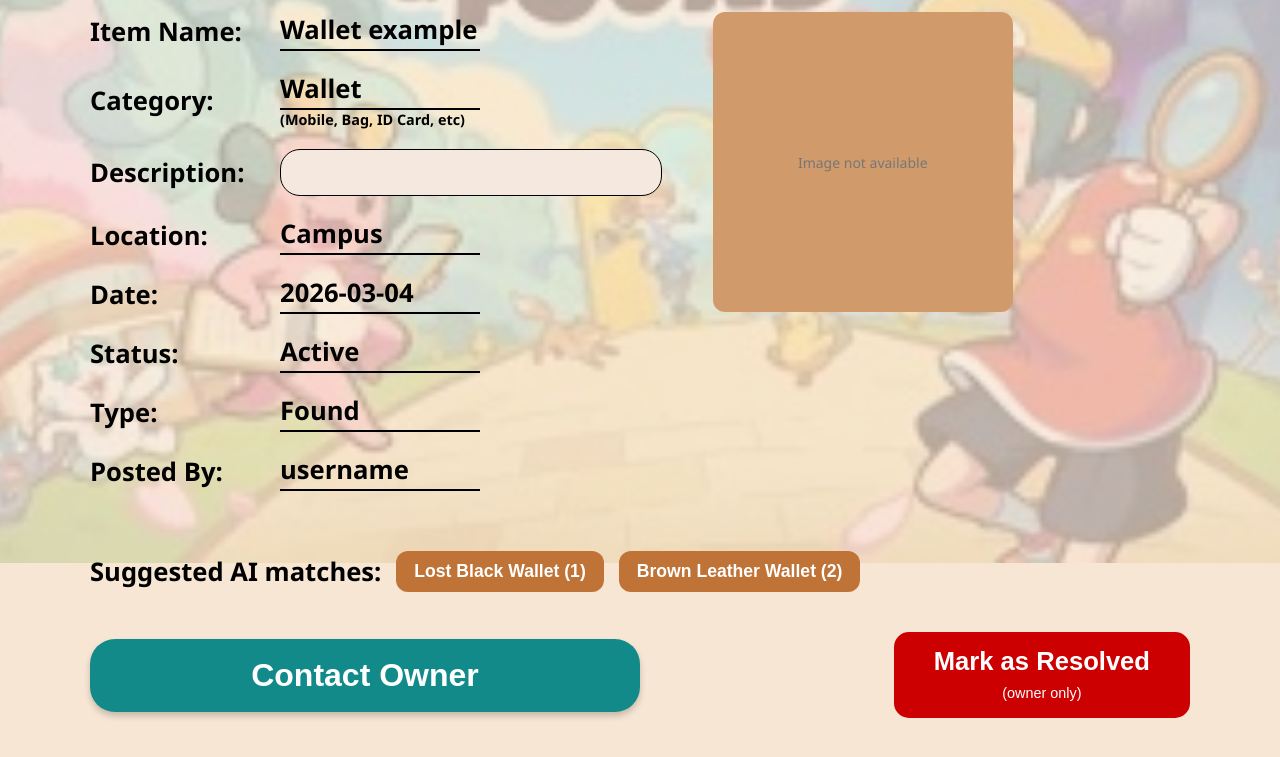
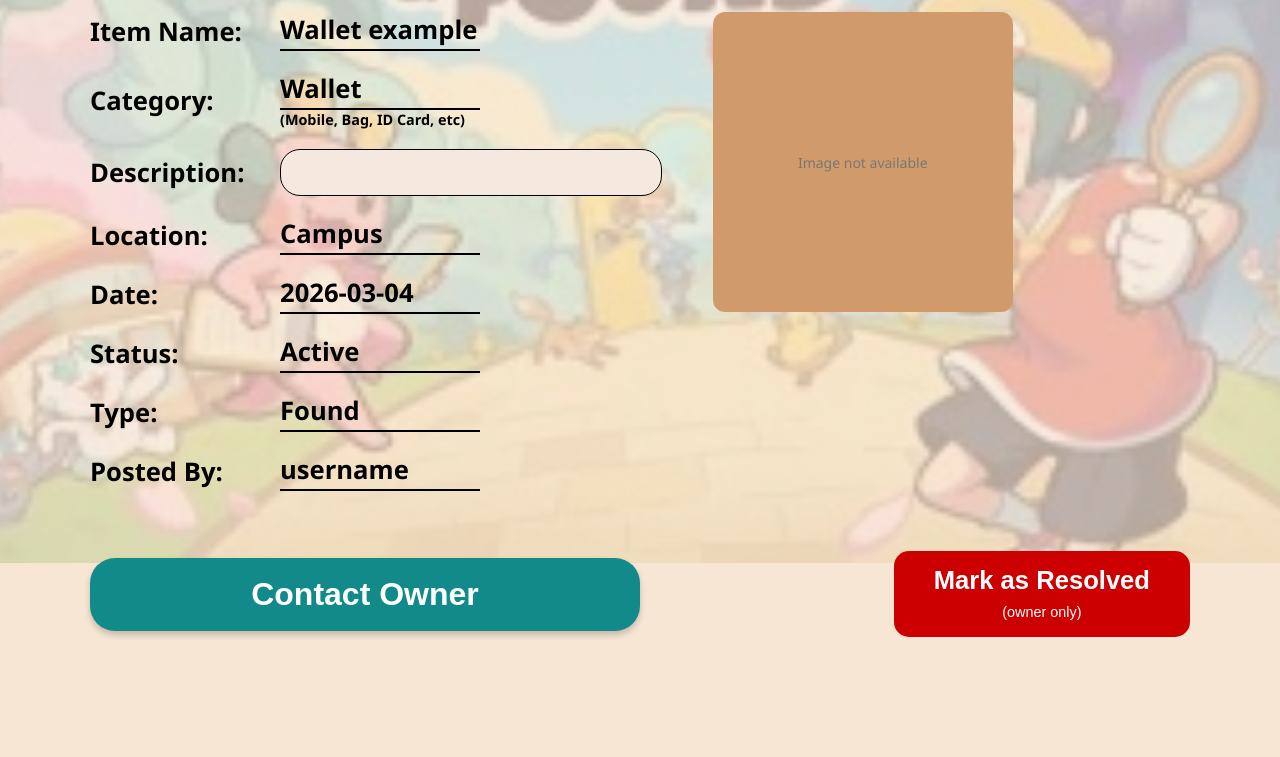
Before and after one commit to kusumg888/SmartMatchPortal4071, a website: page Frontend/itemdetail.html in a window 1280 px wide. Shown: the part 237-994 px from the top of the page. After the commit the page ends 924 px from the top, so only its background shows below. Drawn offline with Linux system fonts and the light colour scheme.

```diff
--- a/Frontend/itemdetail.html
+++ b/Frontend/itemdetail.html
@@ -89,11 +89,11 @@
         <!-- MATCH & ACTION SECTION -->
         <div class="bottom-actions">
 
-            <div class="ai-matches">
+            <!-- <div class="ai-matches">
                 <span class="label">Suggested AI matches:</span>
                 <button class="match-btn">Lost Black Wallet (1)</button>
                 <button class="match-btn">Brown Leather Wallet (2)</button>
-            </div>
+            </div> -->
 
             <div class="action-buttons">
                 <button class="contact-btn">Contact Owner</button>
```
